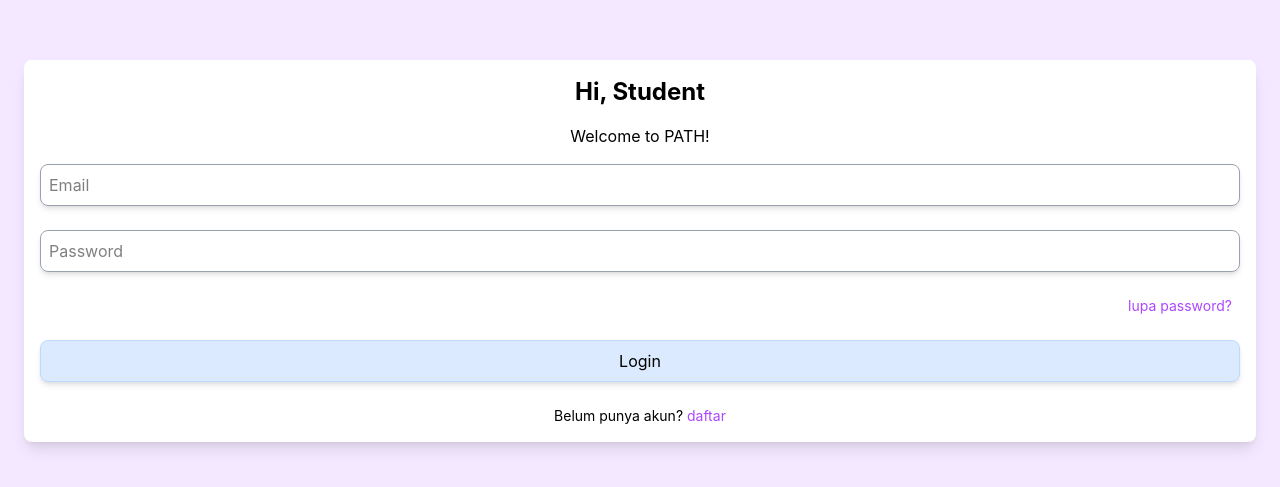
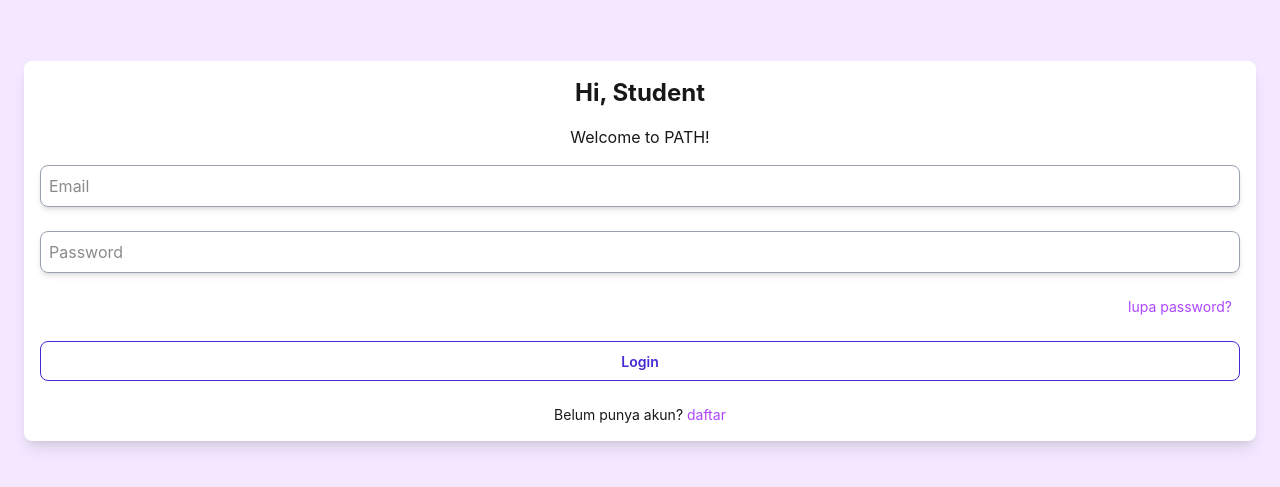
Before and after one commit to kelompokms/PATH, a SvelteKit app in the folder frontend/: page /login in a window 1280 px wide. Shown: the part 149-636 px from the top of the page. Built offline with nearby package versions, Linux system fonts and the light colour scheme.

Commit message:
tambah daisyUI

```diff
--- a/frontend/package.json
+++ b/frontend/package.json
@@ -17,5 +17,8 @@
     "svelte": "^5.55.2",
     "tailwindcss": "^4.2.2",
     "vite": "^8.0.7"
+  },
+  "dependencies": {
+    "daisyui": "^5.5.19"
   }
 }
--- a/frontend/src/routes/daftar/+page.svelte
+++ b/frontend/src/routes/daftar/+page.svelte
@@ -1,10 +1,16 @@
+<script>
+    function register(event) {
+        event.preventDefault();
+    }
+</script>
+
 <main class="bg-purple-100 flex flex-col justify-center items-center size-full">
     <div class="w-full">
         <div
             class="bg-white m-6 p-4 shadow-lg rounded-lg flex flex-col gap-4 text-center"
         >
             <h2 class="text-2xl font-bold">Daftar</h2>
-            <form class="flex flex-col gap-6">
+            <form class="flex flex-col gap-6" onsubmit={register}>
                 <input placeholder="Nama panjang" type="text" name="Nama" />
                 <input placeholder="Email" type="email" name="email" />
                 <input placeholder="Password" type="password" name="password" />
@@ -14,7 +20,10 @@
                         >Accept term & Condition</label
                     >
                 </div>
-                <button class="btn btn-blue" type="submit">Daftar</button>
+                <button
+                    class="btn btn-primary btn-outline rounded-lg"
+                    type="submit">Daftar</button
+                >
             </form>
             <p class="text-sm">
                 Sudah punya akun?
--- a/frontend/src/routes/layout.css
+++ b/frontend/src/routes/layout.css
@@ -1,4 +1,8 @@
 @import "tailwindcss";
+
+@plugin "daisyui" {
+    themes: light --default
+};
 
 @layer base {
     html,
@@ -14,10 +18,6 @@
 }
 
 @layer components {
-    .btn {
-        @apply p-2 border rounded-lg shadow-md;
-    }
-
     .btn-blue {
         @apply bg-blue-100 border-blue-200 hover:bg-blue-200 active:bg-blue-200 md:active:bg-blue-300;
     }
--- a/frontend/src/routes/login/+page.svelte
+++ b/frontend/src/routes/login/+page.svelte
@@ -1,3 +1,11 @@
+<script>
+    function login(event) {
+        event.preventDefault();
+
+        window.location.href = "/beranda";
+    }
+</script>
+
 <main class="bg-purple-100 flex flex-col justify-center items-center size-full">
     <div class="w-full">
         <div
@@ -5,13 +13,16 @@
         >
             <h2 class="text-2xl font-bold">Hi, Student</h2>
             <p class="text-semibold">Welcome to PATH!</p>
-            <form class="flex flex-col gap-6">
+            <form class="flex flex-col gap-6" onsubmit={login}>
                 <input placeholder="Email" type="email" name="email" />
                 <input placeholder="Password" type="password" name="password" />
                 <a href="/lupa" class="text-end text-purple-500 px-2 text-sm"
                     >lupa password?</a
                 >
-                <button class="btn btn-blue" type="submit">Login</button>
+                <button
+                    class="btn btn-primary btn-outline rounded-lg"
+                    type="submit">Login</button
+                >
                 <p class="text-sm">
                     Belum punya akun?
                     <a class="text-purple-500" href="/daftar">daftar</a>
```
Also changed, not shown: frontend/src/routes/(protected)/beranda/+page.svelte (added), 1 other file (tests, documents, lock files or other folders).
